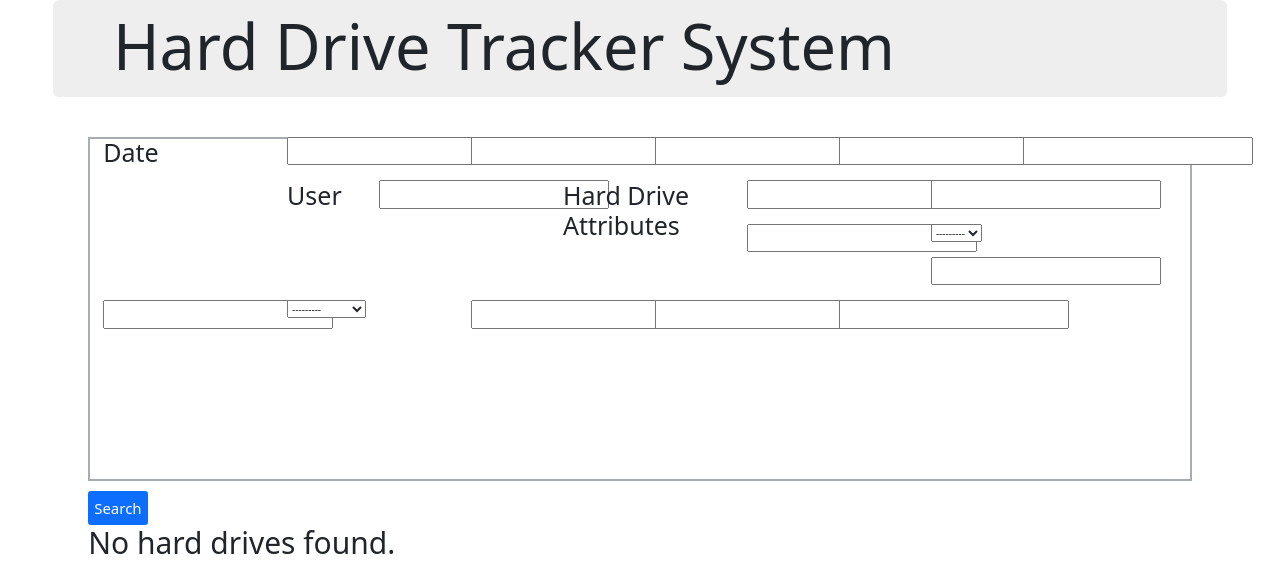
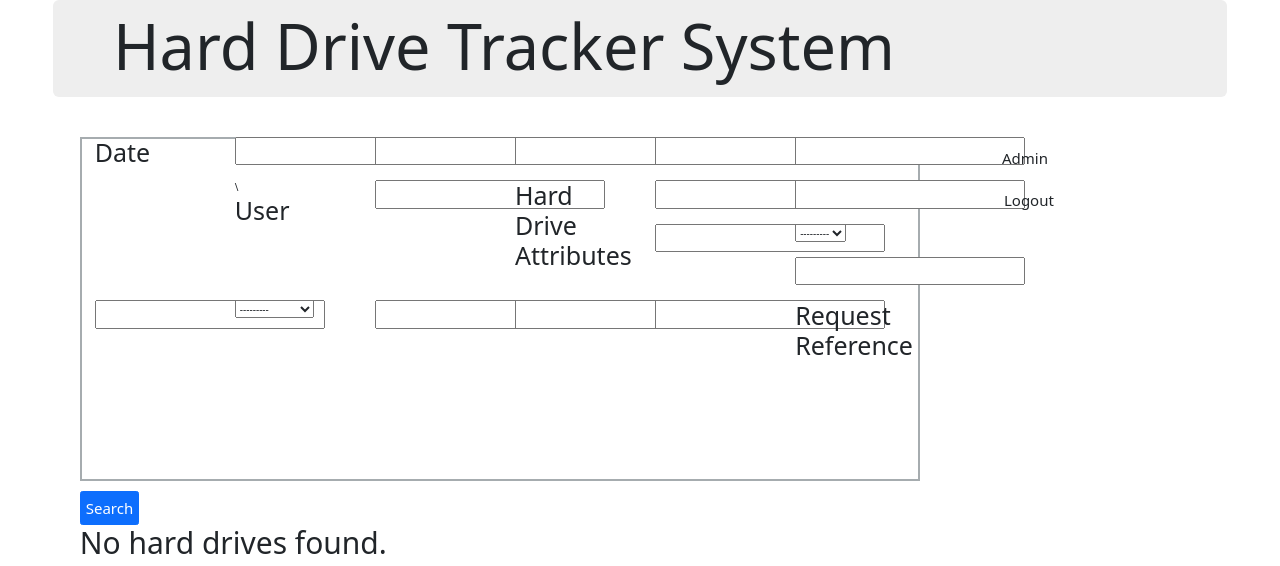
Before and after one commit to CS4311-Team-2/hard-drive-tracker-system, a Django app: page /view_all_harddrives/ in a window 1280 px wide. Shown: the top 566 px of the page. Run offline with Django 4.2, Linux system fonts and the light colour scheme; the visitor is signed in with stand-in values (Sample User, id 1); data that the repository does not hold is empty; some libraries are stand-ins or nearby versions.

Commit message:
Added Request Reference Component
Needs Fix: needs to get the value of the request reference No.

```diff
--- a/main/templates/maintainer/view_all_hard_drives.html
+++ b/main/templates/maintainer/view_all_hard_drives.html
@@ -29,16 +29,17 @@
                      <div class="form-group col-md-2">
                         {{hard_drive_filter.form.boot_test_expiration | bootstrap}}
                      </div>
-                     <div class="form-group col-md-1">
-                        <!--User Component-->
-                        <h1>User</div>
+                     <div class="form-group col-md-2">
+                        <!--User Component-->\
+                        <br>
+                        <h1>User</h1>
                      </div>
                      <div class="form-group col-md-2">
                         {{hard_drive_filter.form.modifier | bootstrap}}
                      </div>
                      <div class="form-group col-md-2">
                         <!--Hard Drive Attributes Component-->
-                        <h1>Hard Drive Attributes</div>
+                        <h1>Hard Drive Attributes</h1>
                      </div>
                      <div class="form-group col-md-2">
                         {{hard_drive_filter.form.serial_number | bootstrap}}
@@ -70,6 +71,11 @@
                      <div class="form-group col-md-2">
                         {{hard_drive_filter.form.hard_drive_type | bootstrap}}
                      </div>
+                     <div class="form-group col-md-2">
+                        <!--Hard Drive Attributes Component-->
+                        <h1>Request Reference</h1>
+                     </div>
+
                      <p style="padding: 170px; border: 2px solid #A6ACAF;"></p>
                      <button class="btn btn-primary" type="submit">Search</button>
                   </div>
```
